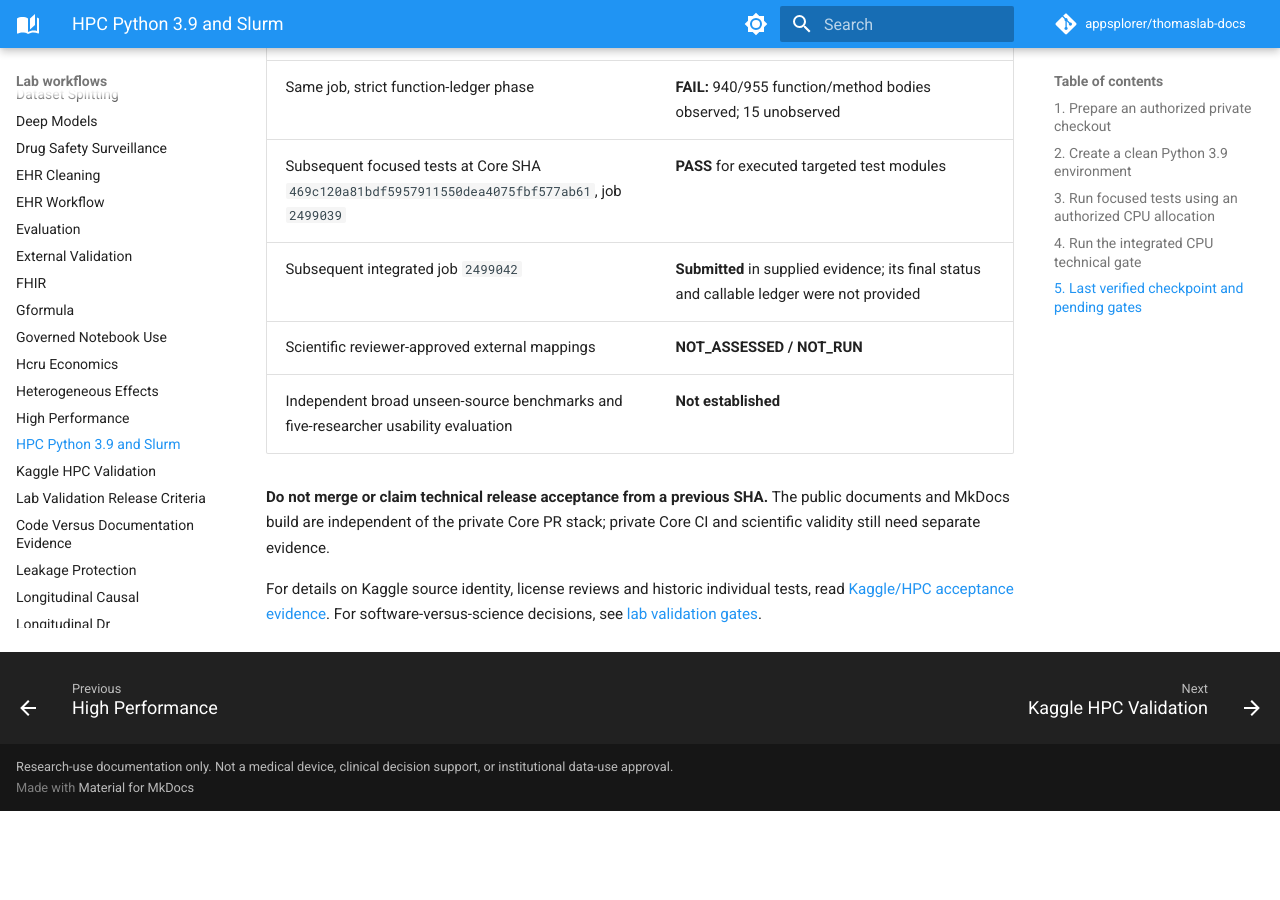
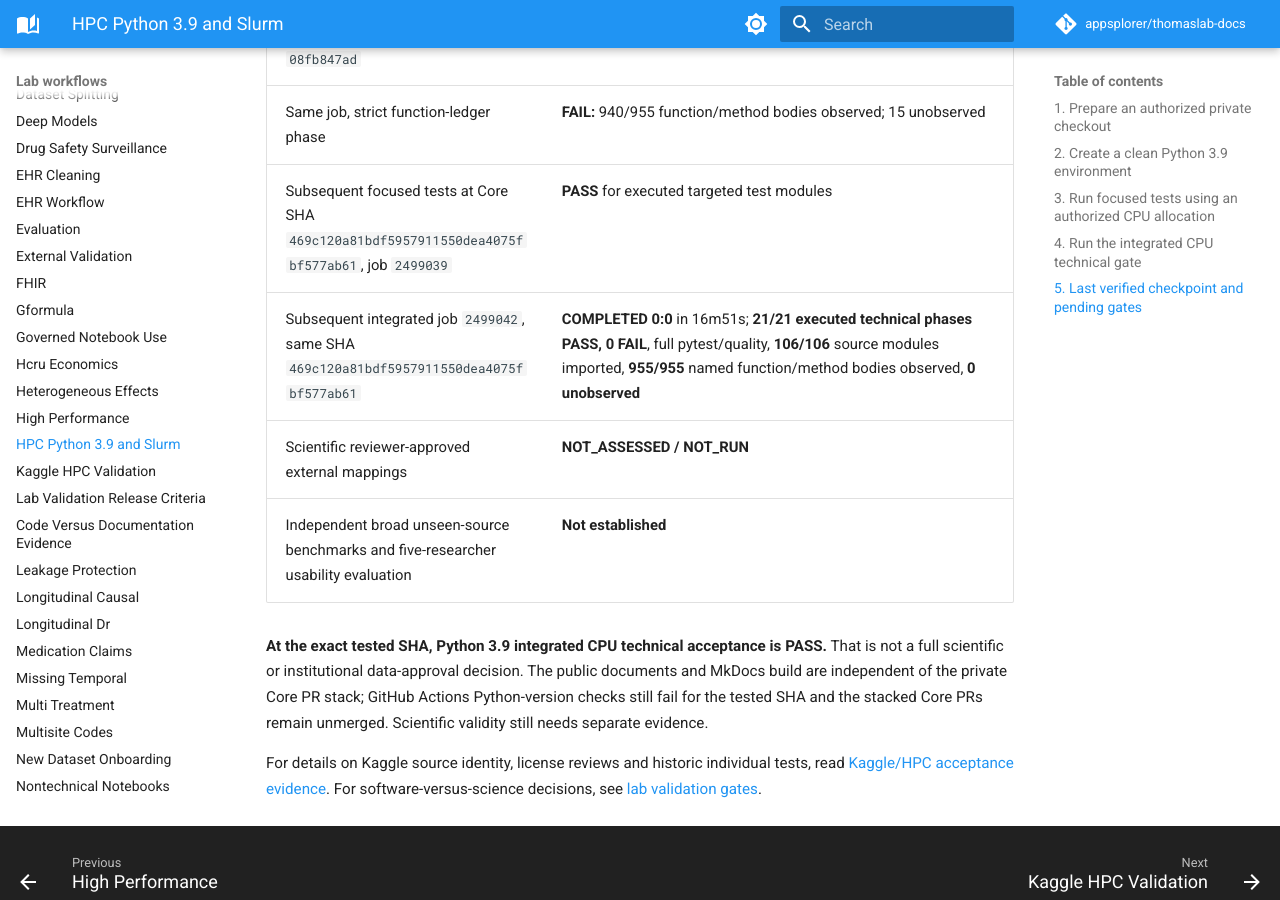
Before and after one commit to appsplorer/thomaslab-docs, an MkDocs documentation site: the page built from docs/guides/hpc-python39.md, in a window 1280 px wide and 900 px high, scrolled down 3255 px. Built offline with MkDocs 1.6.1 and Material for MkDocs 9.7.7, drawn with Linux system fonts in a browser that asks for light colours; comment, search, counter and statistics services are not loaded; before the commit the page ends 4066 px from its top, so only the background shows below that.

Commit message:
docs: record exact-SHA Herts HPC technical PASS and preserve scientific evidence limits

```diff
--- a/docs/guides/hpc-python39.md
+++ b/docs/guides/hpc-python39.md
@@ -128,10 +128,10 @@ At the recorded 21 October 2026 development checkpoint:
 | Herts job `2498939` on Core SHA `1ff0a055c43db0c5023b03a953cb92b08fb847ad` | Full pytest, quality gates, and 106/106 module imports **PASS** |
 | Same job, strict function-ledger phase | **FAIL:** 940/955 function/method bodies observed; 15 unobserved |
 | Subsequent focused tests at Core SHA `469c120a81bdf5957911550dea4075fbf577ab61`, job `2499039` | **PASS** for executed targeted test modules |
-| Subsequent integrated job `2499042` | **Submitted** in supplied evidence; its final status and callable ledger were not provided |
+| Subsequent integrated job `2499042`, same SHA `469c120a81bdf5957911550dea4075fbf577ab61` | **COMPLETED 0:0** in 16m51s; **21/21 executed technical phases PASS, 0 FAIL**, full pytest/quality, **106/106** source modules imported, **955/955** named function/method bodies observed, **0 unobserved** |
 | Scientific reviewer-approved external mappings | **NOT_ASSESSED / NOT_RUN** |
 | Independent broad unseen-source benchmarks and five-researcher usability evaluation | **Not established** |
 
-**Do not merge or claim technical release acceptance from a previous SHA.** The public documents and MkDocs build are independent of the private Core PR stack; private Core CI and scientific validity still need separate evidence.
+**At the exact tested SHA, Python 3.9 integrated CPU technical acceptance is PASS.** That is not a full scientific or institutional data-approval decision. The public documents and MkDocs build are independent of the private Core PR stack; GitHub Actions Python-version checks still fail for the tested SHA and the stacked Core PRs remain unmerged. Scientific validity still needs separate evidence.
 
 For details on Kaggle source identity, license reviews and historic individual tests, read [Kaggle/HPC acceptance evidence](kaggle-hpc-acceptance.md). For software-versus-science decisions, see [lab validation gates](lab-validation-release-criteria.md).
```
